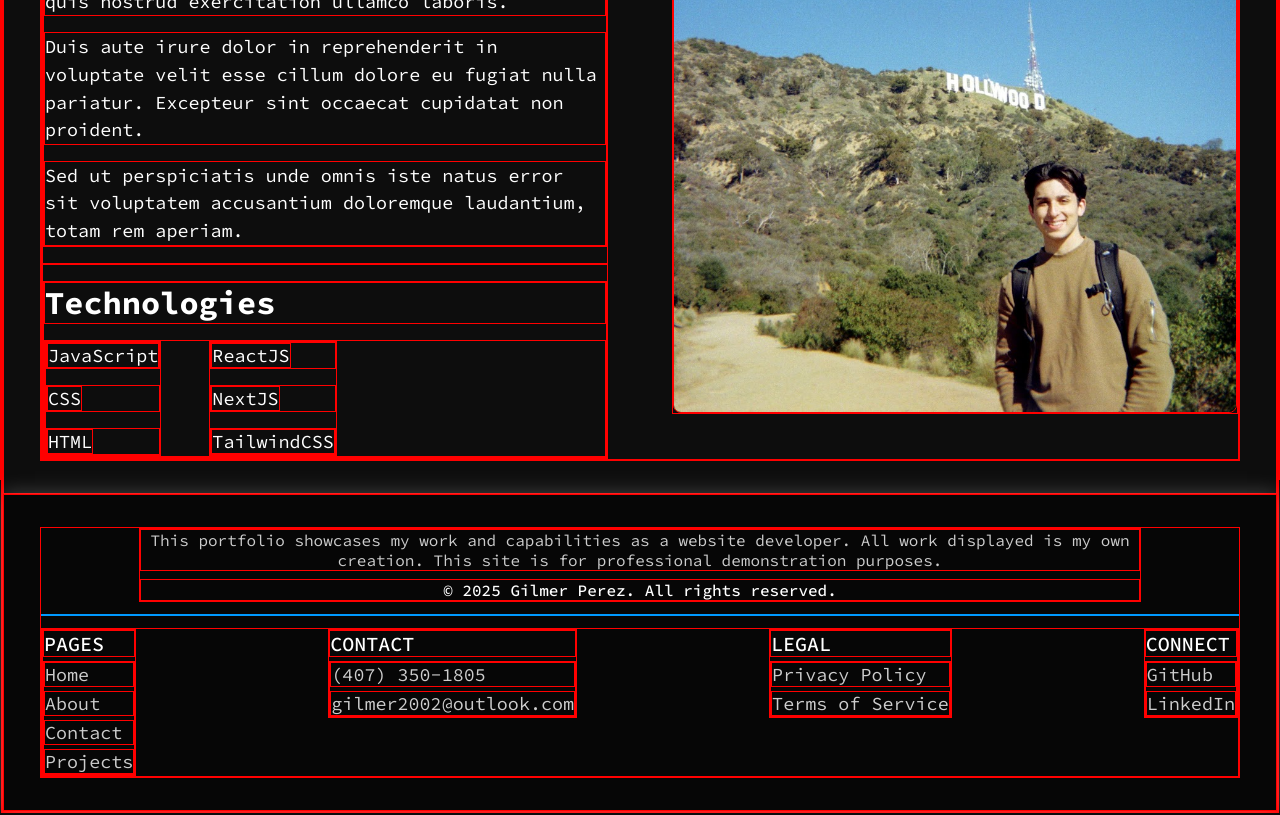
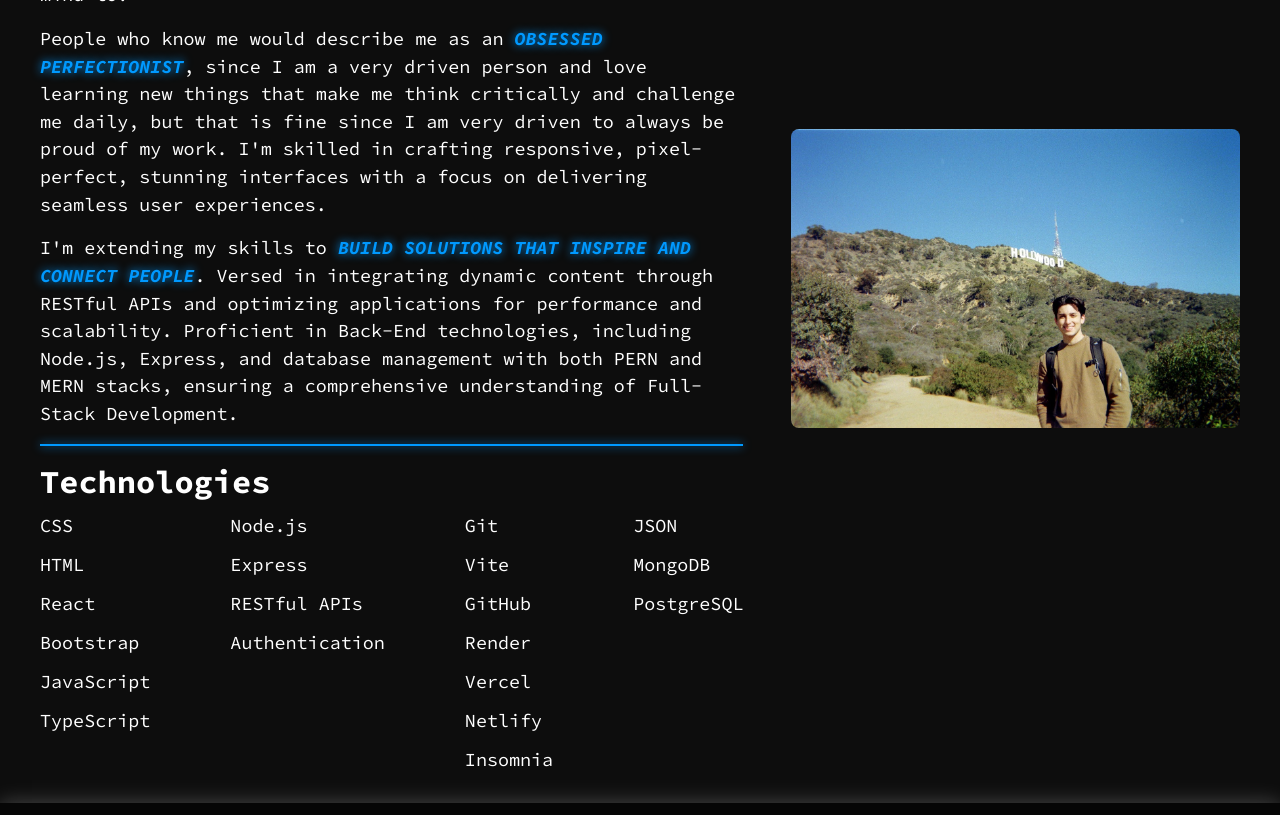
Before and after one commit to gilmerperez/gilmer-perez, a React (Vite) app: page /about in a window 1280 px wide. Shown: the part 320-1135 px from the top of the page. Built offline with nearby package versions, Linux system fonts and the light colour scheme.

Commit message:
Styled about content better

```diff
--- a/src/pages/About/About.jsx
+++ b/src/pages/About/About.jsx
@@ -19,16 +19,21 @@ function About() {
               {/* Description */}
               <div className={styles.description}>
                 <p>
-                  Lorem ipsum dolor sit amet, consectetur adipiscing elit. Sed do eiusmod tempor incididunt ut labore et
-                  dolore magna aliqua. Ut enim ad minim veniam, quis nostrud exercitation ullamco laboris.
+                  Hello there! I'm Gilmer, a <strong>Front-End Developer and UI/UX enthusiast</strong> crafting
+                  intuitive, user-friendly experiences. My days consist of many cups of coffee and long hours on the
+                  computer trying to master anything and everything that I put my mind to.
                 </p>
                 <p>
-                  Duis aute irure dolor in reprehenderit in voluptate velit esse cillum dolore eu fugiat nulla pariatur.
-                  Excepteur sint occaecat cupidatat non proident.
+                  People who know me would describe me as an <strong>obsessed perfectionist</strong>, since I am a very
+                  driven person and love learning new things that make me think critically and challenge me daily, but
+                  that is fine since I am very driven to always be proud of my work. I'm skilled in crafting responsive,
+                  pixel-perfect, stunning interfaces with a focus on delivering seamless user experiences.
                 </p>
                 <p>
-                  Sed ut perspiciatis unde omnis iste natus error sit voluptatem accusantium doloremque laudantium,
-                  totam rem aperiam.
+                  I'm extending my skills to <strong>build solutions that inspire and connect people</strong>. Versed in
+                  integrating dynamic content through RESTful APIs and optimizing applications for performance and
+                  scalability. Proficient in Back-End technologies, including Node.js, Express, and database management
+                  with both PERN and MERN stacks, ensuring a comprehensive understanding of Full-Stack Development.
                 </p>
               </div>
               {/* Divider */}
@@ -37,26 +42,76 @@ function About() {
               <div className={styles.technologiesSection}>
                 <h2 className={styles.technologiesTitle}>Technologies</h2>
                 <div className={styles.technologiesList}>
+                  {/* Column 1 - Front-End */}
                   <div className={styles.techColumn}>
-                    <div className={styles.techItem}>
-                      <span>JavaScript</span>
-                    </div>
                     <div className={styles.techItem}>
                       <span>CSS</span>
                     </div>
                     <div className={styles.techItem}>
                       <span>HTML</span>
                     </div>
+                    <div className={styles.techItem}>
+                      <span>React</span>
+                    </div>
+                    <div className={styles.techItem}>
+                      <span>Bootstrap</span>
+                    </div>
+                    <div className={styles.techItem}>
+                      <span>JavaScript</span>
+                    </div>
+                    <div className={styles.techItem}>
+                      <span>TypeScript</span>
+                    </div>
                   </div>
+                  {/* Column 2 - Back-End */}
                   <div className={styles.techColumn}>
                     <div className={styles.techItem}>
-                      <span>ReactJS</span>
+                      <span>Node.js</span>
                     </div>
                     <div className={styles.techItem}>
-                      <span>NextJS</span>
+                      <span>Express</span>
                     </div>
                     <div className={styles.techItem}>
-                      <span>TailwindCSS</span>
+                      <span>RESTful APIs</span>
+                    </div>
+                    <div className={styles.techItem}>
+                      <span>Authentication</span>
+                    </div>
+                  </div>
+                  {/* Column 3 - Tools */}
+                  <div className={styles.techColumn}>
+                    <div className={styles.techItem}>
+                      <span>Git</span>
+                    </div>
+                    <div className={styles.techItem}>
+                      <span>Vite</span>
+                    </div>
+                    <div className={styles.techItem}>
+                      <span>GitHub</span>
+                    </div>
+                    <div className={styles.techItem}>
+                      <span>Render</span>
+                    </div>
+                    <div className={styles.techItem}>
+                      <span>Vercel</span>
+                    </div>
+                    <div className={styles.techItem}>
+                      <span>Netlify</span>
+                    </div>
+                    <div className={styles.techItem}>
+                      <span>Insomnia</span>
+                    </div>
+                  </div>
+                  {/* Column 4 - Data Management */}
+                  <div className={styles.techColumn}>
+                    <div className={styles.techItem}>
+                      <span>JSON</span>
+                    </div>
+                    <div className={styles.techItem}>
+                      <span>MongoDB</span>
+                    </div>
+                    <div className={styles.techItem}>
+                      <span>PostgreSQL</span>
                     </div>
                   </div>
                 </div>
--- a/src/pages/About/About.module.css
+++ b/src/pages/About/About.module.css
@@ -2,7 +2,6 @@
   width: 100%;
   display: flex;
   margin: 0 auto;
-  min-height: 75vh;
   max-width: 1200px;
   align-items: center;
   flex-direction: column;
@@ -10,7 +9,7 @@
 }
 
 .contentWrapper {
-  gap: 4rem;
+  gap: 3rem;
   width: 100%;
   display: flex;
   align-items: center;
@@ -22,12 +21,16 @@
   flex: 1;
   display: flex;
   flex-direction: column;
+  align-items: flex-start;
+  justify-content: center;
 }
 
 /* Title */
 .title {
   font-size: 4rem;
-  margin-bottom: 1rem;
+  font-style: italic;
+  margin-bottom: 0.25rem;
+  transition: 0.3s ease-in;
 }
 
 /* Description */
@@ -42,16 +45,21 @@
   font-size: 1.15rem;
 }
 
+.description p strong {
+  font-weight: 700;
+  font-style: italic;
+  color: var(--primary);
+  text-transform: uppercase;
+  text-shadow: 0px 0px 10px hsl(204, 100%, 50%);
+}
+
 /* Divider */
 .divider {
   width: 100%;
   height: 2px;
   margin: 1rem 0;
   background-color: var(--primary);
-}
-
-* {
-  border: 1px solid red;
+  box-shadow: 0px 0px 10px hsl(204, 100%, 50%);
 }
 
 /* Technologies */
@@ -62,11 +70,11 @@
 
 .technologiesTitle {
   font-size: 2rem;
-  margin-bottom: 1rem;
+  margin-bottom: 0.75rem;
 }
 
 .technologiesList {
-  gap: 3rem;
+  gap: 5rem;
   display: flex;
 }
 
@@ -86,37 +94,52 @@
   flex: 1;
   display: flex;
   align-items: flex-start;
-  justify-content: center;
 }
 
 .profileImage {
   width: 100%;
-  aspect-ratio: 1;
   object-fit: cover;
   border-radius: 0.5rem;
 }
 
 /* Tablet responsiveness */
-@media (max-width: 480px) {
-  .aboutContainer {
-    padding: 1rem;
+@media (max-width: 1000px) {
+  .contentWrapper {
+    flex-direction: column;
+  }
+}
+
+/* Tablet responsiveness */
+@media (max-width: 768px) {
+  .title {
+    font-size: 3rem;
   }
 
+  .description {
+    gap: 0.75rem;
+  }
+
+  .description p {
+    font-size: 1rem;
+  }
+
+  .technologiesList {
+    gap: 4rem;
+  }
+}
+
+/* Mobile responsiveness */
+@media (max-width: 480px) {
   .contentWrapper {
-    flex-direction: column;
     gap: 2rem;
   }
 
   .title {
-    font-size: 3rem;
+    font-size: 2.5rem;
   }
 
   .technologiesList {
+    gap: 3rem;
     flex-direction: column;
-    gap: 1rem;
-  }
-
-  .profileImage {
-    max-width: 300px;
   }
 }
```
